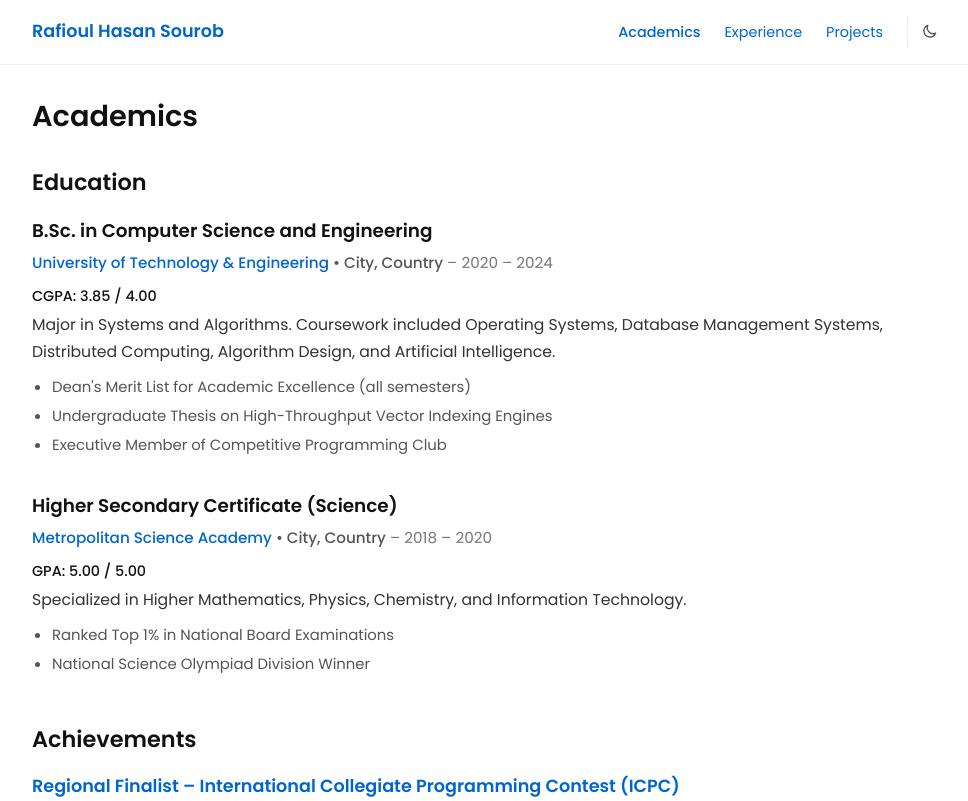
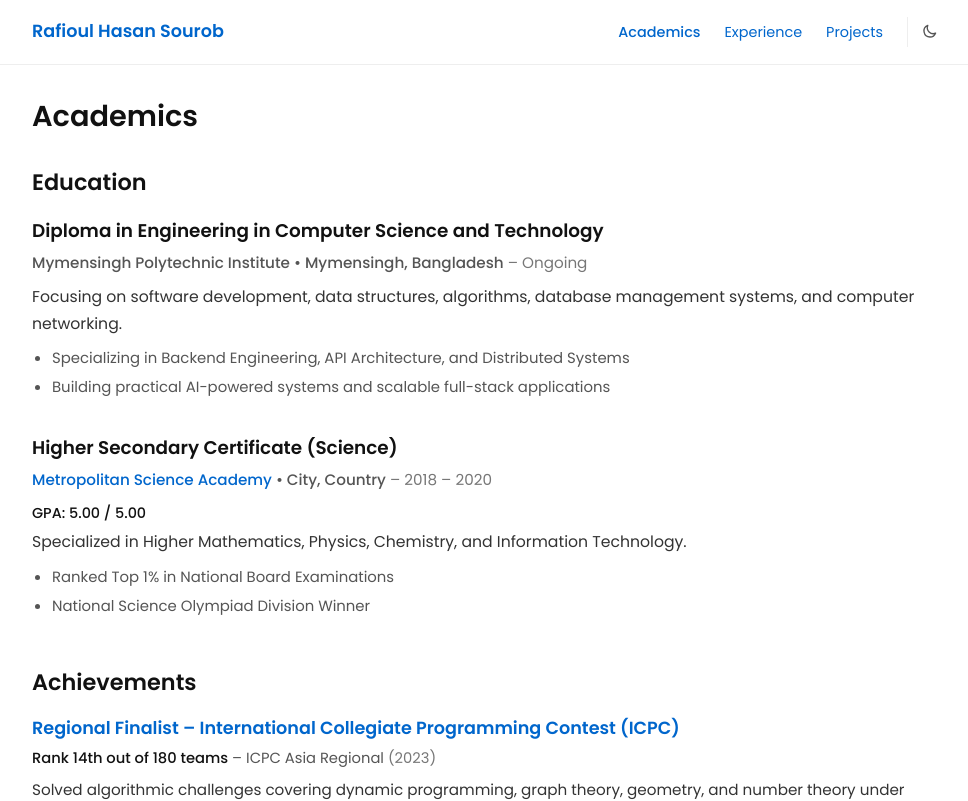
Before and after one commit to rafioul-hasan-58/portfolio-client, a Next.js app: page /academics in a window 1280 px wide. Shown: the top 801 px of the page, without its empty margins (152-1120 px from the left). Built offline with nearby package versions, Linux system fonts and the light colour scheme.

Commit message:
feat: bio added

```diff
--- a/data/education.ts
+++ b/data/education.ts
@@ -4,17 +4,14 @@ import { EducationItem } from "@/types";
 export const educationData: EducationItem[] = [
   {
     id: "edu-1",
-    degree: "B.Sc. in Computer Science and Engineering",
-    institution: "University of Technology & Engineering",
-    institutionUrl: "https://example.edu",
-    location: "City, Country",
-    period: "2020 – 2024",
-    grade: "CGPA: 3.85 / 4.00",
-    description: "Major in Systems and Algorithms. Coursework included Operating Systems, Database Management Systems, Distributed Computing, Algorithm Design, and Artificial Intelligence.",
+    degree: "Diploma in Engineering in Computer Science and Technology",
+    institution: "Mymensingh Polytechnic Institute",
+    location: "Mymensingh, Bangladesh",
+    period: "Ongoing",
+    description: "Focusing on software development, data structures, algorithms, database management systems, and computer networking.",
     highlights: [
-      "Dean's Merit List for Academic Excellence (all semesters)",
-      "Undergraduate Thesis on High-Throughput Vector Indexing Engines",
-      "Executive Member of Competitive Programming Club"
+      "Specializing in Backend Engineering, API Architecture, and Distributed Systems",
+      "Building practical AI-powered systems and scalable full-stack applications"
     ]
   },
   {
--- a/data/site.ts
+++ b/data/site.ts
@@ -7,16 +7,16 @@ export const siteConfig: SiteConfig = {
   title: "Backend-Focused Full Stack Developer",
   company: "MaxValid",
   bio: [
-    "I am a software engineer focused on distributed systems, databases, and high-performance backend infrastructure. Currently, I work on scalable storage engines and vector retrieval systems.",
-    "Previously, I engineered developer platforms and microservices handling millions of events daily. I hold a B.Sc. in Computer Science and Engineering.",
-    "Outside of software engineering, I am passionate about open source tools, competitive programming, technical writing, and sci-fi books."
+    "I’m a backend-focused Full Stack Developer with an interest in building AI-powered systems and scalable applications. I’m currently pursuing a Diploma in Engineering in Computer Science and Technology at Mymensingh Polytechnic Institute, Bangladesh.",
+    "My primary focus is backend development, system design, APIs, databases, and integrating AI into practical applications. I also enjoy working on frontend development to build complete, user-friendly products.",
+    "Beyond tech, I’m interested in movies, anime, reading, and exploring new technologies."
   ],
   avatar: "/images/avatar.svg",
-  location: "San Francisco, CA",
+  location: "Bangladesh",
   email: "rafioulhasan2@gmail.com",
   metadata: {
     title: "Rafioul Hasan Sourob | Backend-Focused Full Stack Developer",
-    description: "Personal portfolio of Rafioul Hasan Sourob – Backend-Focused Full Stack Developer specializing in backend systems, distributed databases, and high-scale architecture.",
+    description: "Personal portfolio of Rafioul Hasan Sourob – Backend-focused Full Stack Developer with an interest in building AI-powered systems and scalable applications.",
     url: "https://example.com",
     ogImage: "/images/og-image.png",
     keywords: [
```
